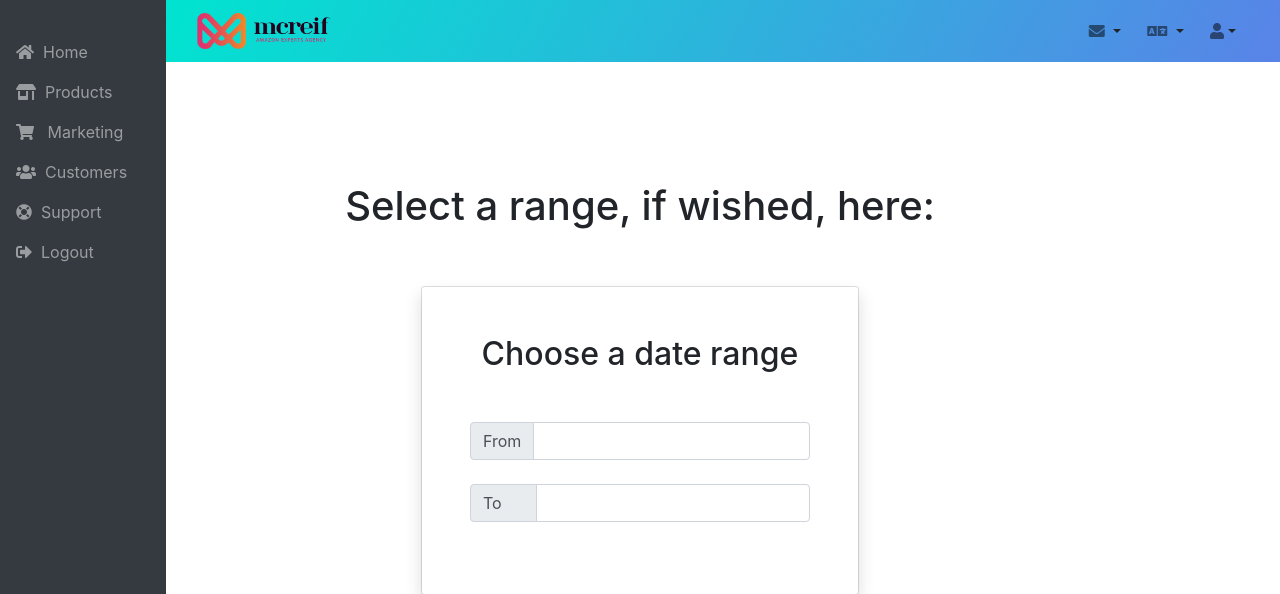
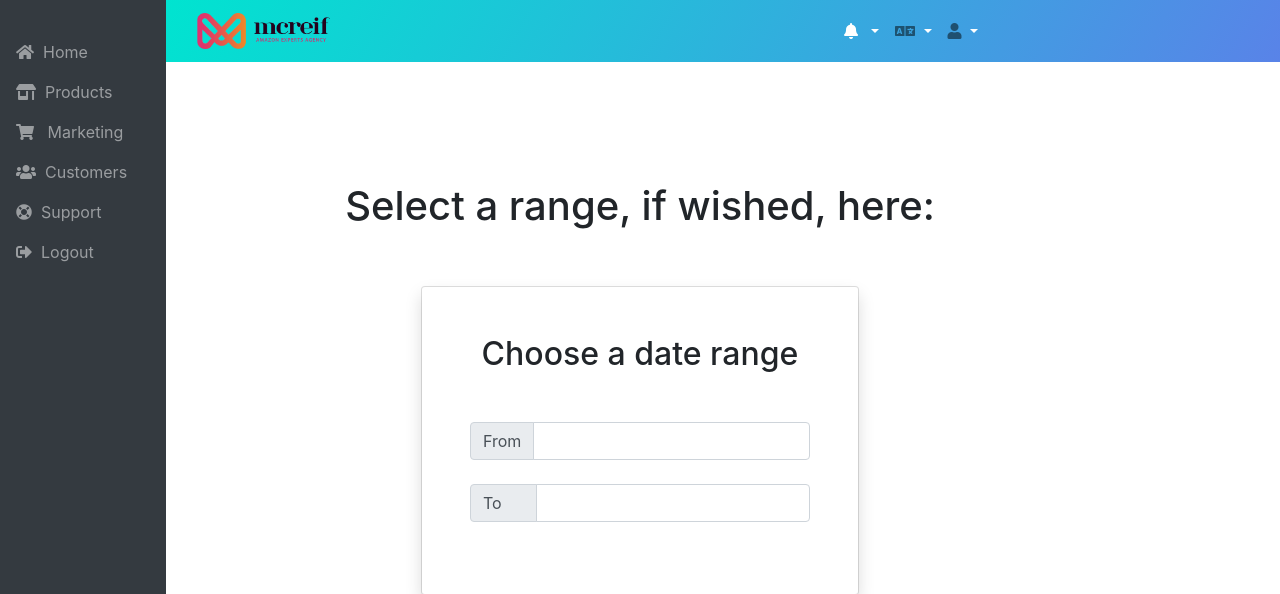
Before and after one commit to jjvegaes/amazonplatform-seller, a Django app: page / in a window 1280 px wide. Shown: the top 594 px of the page. Run offline with Django 3.2, Linux system fonts and the light colour scheme; a user stored in the database is signed in; some libraries are stand-ins or nearby versions.

Commit message:
Changes of last commit applied to customers, products and sales.
CHanges of last commit applied.

```diff
--- a/templates/products.html
+++ b/templates/products.html
@@ -49,41 +49,57 @@
             <button style="background-color:transparent" data-toggle="collapse" class="navbar-toggler"
                     data-target="#navcol-1"><span class="sr-only">Toggle navigation</span><span
                     class="navbar-toggler-icon"></span></button>
-            <div
-                    class="collapse navbar-collapse" id="navcol-1">
+
+
+            <div class="collapse navbar-collapse" id="navcol-1" style="margin-right: 25%">
                 <ul class="nav navbar-nav ml-auto">
 
-                    <li class="nav-item-dropdown" role="presentation">
-                        <div class="dropdown btn-group" role="group">
-                            <button class="btn dropdown-toggle" data-toggle="dropdown" aria-expanded="false"
-                                    type="button"><i class="fa fa-envelope" style="color: rgba(0,0,0,0.5);"></i>
-                            </button>
-                            <div class="dropdown-menu" role="menu"><a class="dropdown-item" role="presentation"
-                                                                      href="#">My notifications </a></div>
-                        </div>
+                    <li class="dropdown show nav-item"><a class="dropdown-toggle nav-link" data-toggle="dropdown"
+                                                          aria-expanded="true" href="#"><i class="fas fa-bell"></i>
+
+&nbsp;</a>
+                        <div class="dropdown-menu notification-menu" role="menu"><a
+                                class="dropdown-item notification-item" role="presentation" href="#">
+                            <div><p>La campaña del producto "X" se ha detenido automáticamente</p>
+                                <span style="font-size: 12px;">5 minutes ago...</span></div>
+                        </a>
+                            <a
+                                    class="dropdown-item notification-item" role="presentation" href="#">
+                                <div>
+                                    <p>El producto "Y" puede posicionarse mejor</p>
+                                    <span style="font-size: 12px;">38 minutes ago...</span></div>
+                            </a><a class="dropdown-item notification-item" role="presentation" href="#">
+                                <div><p>Se ha perdido la buybox de 21 productos</p>
+                                    <span style="font-size: 12px;">50 minutes ago...</span></div>
+                            </a></div>
                     </li>
 
-                    <li class="nav-item-dropdown">
-                        <div class="dropdown btn-group" role="group">
-                            <button class="btn dropdown-toggle" data-toggle="dropdown" aria-expanded="false"
-                                    type="button"><i class="fa fa-language" style="color: rgba(0,0,0,0.5);"></i>
-                            </button>
-                            <div class="dropdown-menu" role="menu"><a class="dropdown-item" role="presentation"
-                                                                      href="index_es.html">Spanish </a><a
-                                    class="dropdown-item" role="presentation" href="index.html">English </a></div>
+                    <li class="dropdown show nav-item"><a class="dropdown-toggle nav-link" data-toggle="dropdown"
+                                                          aria-expanded="false" href="#"><i class="fa fa-language" style="color: rgba(0,0,0,0.5);"></i>&nbsp;</a>
+                        <div class="dropdown-menu" role="menu"><a
+                                class="dropdown-item" role="presentation" href="index_es.html">
+                            <p>Spanish</p>
+                        </a>
+                            <a class="dropdown-item" role="presentation" href="index.html">
+                                    <p>English</p>
+                            </a>
                         </div>
                     </li>
 
 
-                    <li class="nav-item-dropdown">
-                        <div class="dropdown btn-group" role="group">
-                            <button class="btn dropdown-toggle" data-toggle="dropdown" aria-expanded="false"
-                                    type="button"><i class="fa fa-user" style="color: rgba(0,0,0,0.5);"></i></button>
-                            <div class="dropdown-menu" role="menu"><a class="dropdown-item" role="presentation"
-                                                                      href="#">Profile </a><a class="dropdown-item"
-                                                                                              role="presentation"
-                                                                                              href="#">Settings </a><a
-                                    class="dropdown-item" role="presentation" href="logout">Logout </a></div>
+                    <li class="dropdown show nav-item"><a class="dropdown-toggle nav-link" data-toggle="dropdown"
+                                                          aria-expanded="false" href="#"><i class="fa fa-user" style="color: rgba(0,0,0,0.5);"></i>&nbsp;</a>
+                        <div class="dropdown-menu" role="menu">
+                            <a class="dropdown-item" role="presentation" href="settings.html">
+                                <div>
+                                    <p><i class="fas fa-user-cog"></i> Settings</p>
+                                </div>
+                            </a>
+                            <a class="dropdown-item" role="presentation" href="logout">
+                                <div>
+                                    <p><i class="fas fa-sign-out-alt"></i> Logout</p>
+                                </div>
+                            </a>
                         </div>
                     </li>
                 </ul>
```
Also changed, not shown: templates/customers.html (+43 -27 lines), templates/sales.html (+43 -27 lines).
